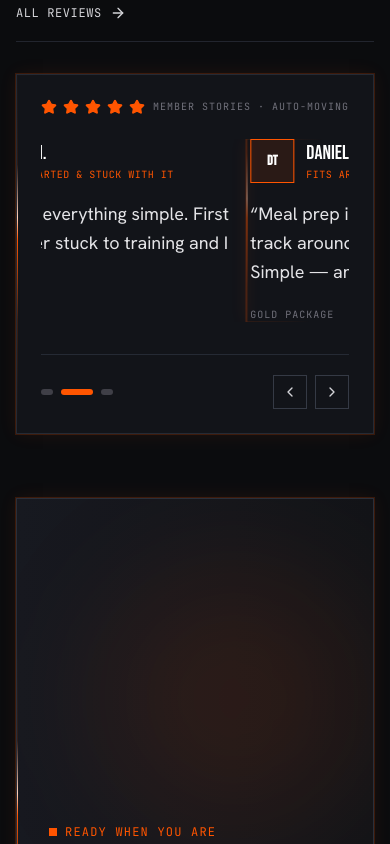
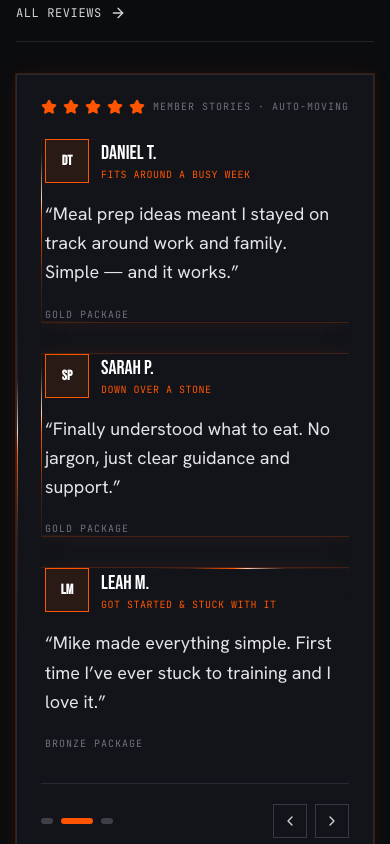
Before and after one commit to chriscallaghan2012/mwfitness, a React (Vite) app: page / in a window 390 px wide. Shown: the part 5460-6304 px from the top of the page. Built offline with nearby package versions, Linux system fonts and the light colour scheme; no server answers.

Commit message:
Show three homepage testimonials in a responsive row

```diff
--- a/src/components/screens/HomeScreen.tsx
+++ b/src/components/screens/HomeScreen.tsx
@@ -43,6 +43,8 @@ export const HomeScreen: React.FC<HomeScreenProps> = ({ onSelectScreen, onOpenBo
   const scrollToId = (id: string) => {
     document.getElementById(id)?.scrollIntoView({ behavior: 'smooth', block: 'start' });
   };
+
+  const orderedTestimonials = [...TESTIMONIALS.slice(reviewIndex), ...TESTIMONIALS.slice(0, reviewIndex)];
 
   const renderStars = (count: number) => {
     return Array.from({ length: 5 }).map((_, i) => (
@@ -366,8 +368,8 @@ export const HomeScreen: React.FC<HomeScreenProps> = ({ onSelectScreen, onOpenBo
         <div className="mw-electric-card overflow-hidden border border-[#252a34] bg-[#121419] p-6 sm:p-9" onMouseEnter={() => setReviewsPaused(true)} onMouseLeave={() => setReviewsPaused(false)} onFocus={() => setReviewsPaused(true)} onBlur={(event) => { if (!event.currentTarget.contains(event.relatedTarget as Node | null)) setReviewsPaused(false); }}>
           <div className="mb-6 flex items-center justify-between"><div className="flex gap-1.5">{renderStars(5)}</div><span className="font-mono text-[10px] uppercase tracking-widest text-zinc-500">Member stories · auto-moving</span></div>
           <div className="overflow-hidden">
-            <div className="flex transition-transform duration-700 ease-in-out motion-reduce:transition-none" style={{ transform: `translateX(-${reviewIndex * (100 / TESTIMONIALS.length)}%)` }}>
-              {TESTIMONIALS.map((t) => <article key={t.id} className="w-full min-w-full shrink-0 px-1 md:w-1/3 md:min-w-[33.333333%] md:px-2">
+            <div className="grid grid-cols-1 gap-8 md:grid-cols-3 md:gap-6">
+              {orderedTestimonials.map((t) => <article key={t.id} className="min-w-0 px-1 transition-all duration-700 ease-in-out md:px-0">
                 <div className="mb-4 flex items-center gap-3"><div className="flex h-11 w-11 items-center justify-center border border-[#ff5500] bg-[#ff5500]/10 font-display text-sm font-bold text-white">{t.avatarText}</div><div><p className="font-display text-xl uppercase text-white">{t.name}</p><p className="font-mono text-[10px] uppercase tracking-wider text-[#ff5500]">{t.metric}</p></div></div>
                 <p className="max-w-4xl text-lg leading-relaxed text-zinc-200 sm:text-2xl">“{t.quote}”</p><p className="mt-5 font-mono text-[10px] uppercase tracking-widest text-zinc-500">{t.programme}</p>
               </article>)}
```
